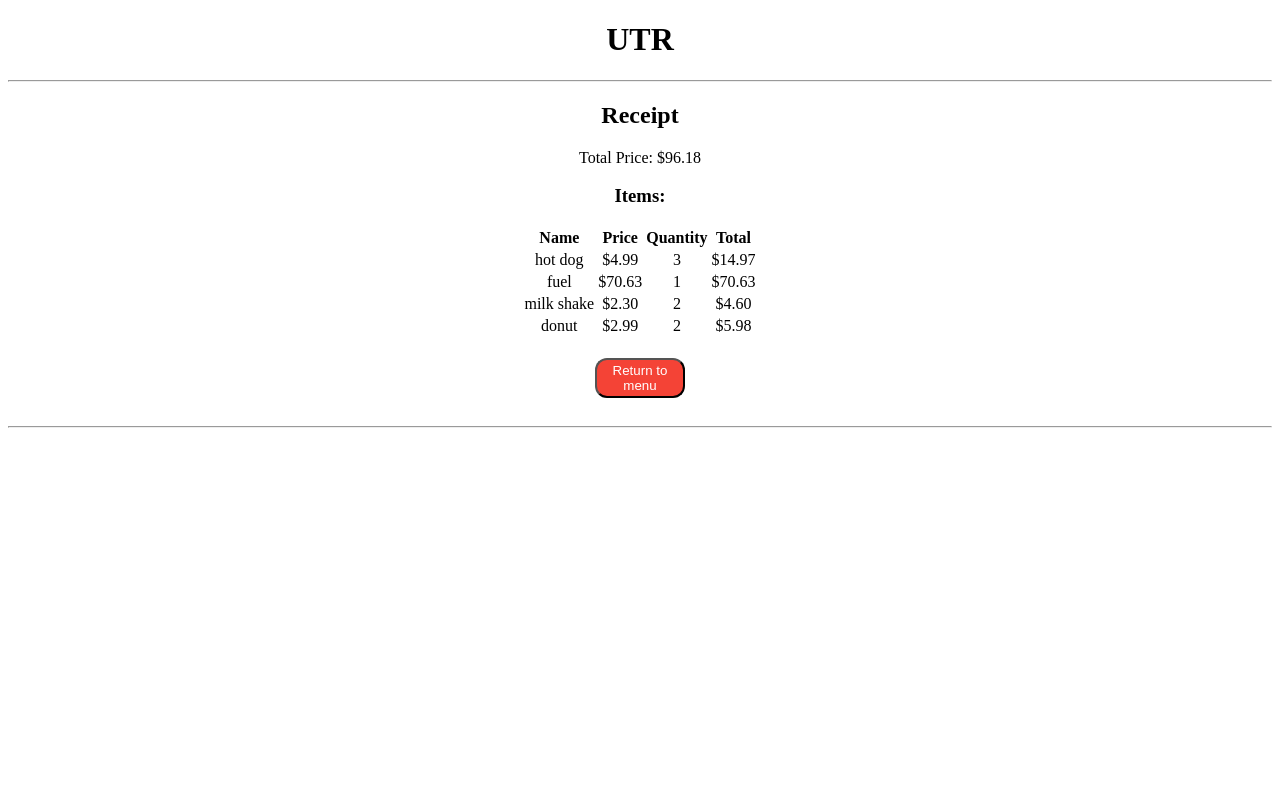
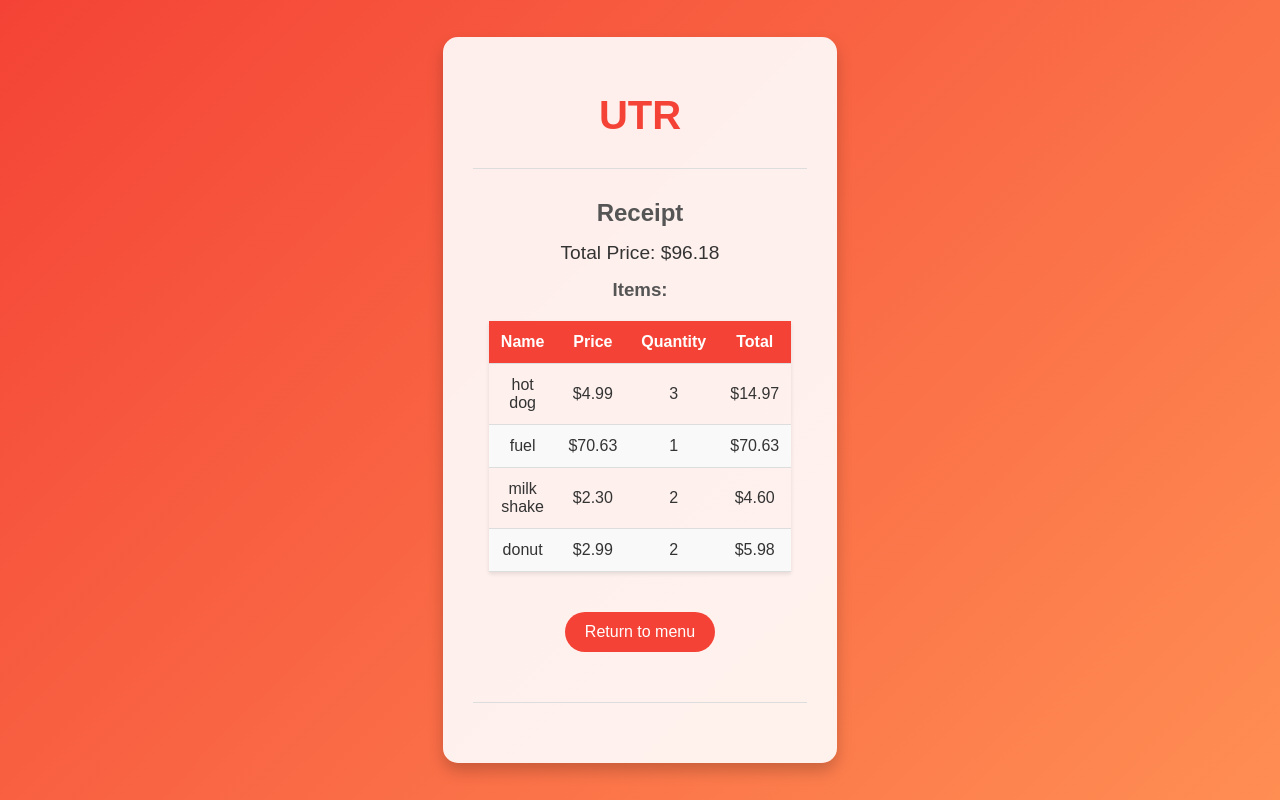
Before and after one commit to kancy020/Project-Repo, a Flask app: page /receipt in a window 1280 px wide. Run offline with Flask 3, Linux system fonts and the light colour scheme.

Commit message:
scrum 138 - edit the style section of the code so now the receipt page look more appealing

```diff
--- a/templates/receipt.html
+++ b/templates/receipt.html
@@ -1,40 +1,100 @@
 <!DOCTYPE html>
 <html lang="en">
     <style>
-        h1 {text-align: center;}
-        h2 {text-align: center;}
-        h3 {text-align: center;}
-
-        .wrapper{
-            text-align: center;
+            body {
+                font-family: Arial, sans-serif;
+                margin: 0;
+                padding: 0;
+                background: linear-gradient(135deg, #f44336, #ff8e53);
+                height: 100vh;
+                display: flex;
+                justify-content: center;
+                align-items: center;
+                color: #ffffff;
             }
 
-        p{
+            main {
+                max-width: 800px;
+                background: rgba(255, 255, 255, 0.9);
+                padding: 30px;
+                border-radius: 15px;
+                box-shadow: 0 8px 16px rgba(0, 0, 0, 0.2);
                 text-align: center;
+                color: #333;
             }
 
-        table{
-            margin: 0 auto;
+            h1 {
+                font-size: 2.5em;
+                color: #f44336;
+                margin-bottom: 5px;
             }
 
-        .button{
-            bottom: 50%;
+            h2, h3 {
+                color: #555;
+                margin: 15px 0;
+            }
+
+            p {
+                font-size: 1.2em;
+                margin: 15px 0;
+                color: #333;
+            }
+
+            table {
+                width: 90%;
+                margin: 20px auto;
+                border-collapse: collapse;
+                box-shadow: 0 2px 4px rgba(0, 0, 0, 0.1);
+            }
+
+            th, td {
+                padding: 12px;
+                text-align: center;
+                border-bottom: 1px solid #ddd;
+                color: #333;
+            }
+
+            th {
+                background-color: #f44336;
+                color: white;
+            }
+
+            tr:nth-child(even) {
+                background-color: #f9f9f9;
+            }
+
+            tr:hover {
+                background-color: #f1f1f1;
+            }
+
+            .button {
                 height: 40px;
-            width: 90px;
-            border-radius: 12px;
+                width: 150px;
+                border-radius: 20px;
                 background-color: #f44336;
                 color: white;
                 text-decoration: none;
                 display: inline-block;
-            margin: 20px 0px;
+                font-size: 16px;
+                margin: 20px 0;
                 cursor: pointer;
+                border: none;
+                transition: background-color 0.3s ease;
             }
 
-        li{
-            text-align: center;
-            list-style-type: none;
-            margin: 0;
-            padding-left: 5;
+            .button:hover {
+                background-color: #d32f2f;
+            }
+
+            .wrapper {
+                margin: 20px 0;
+            }
+
+            hr {
+                border: none;
+                height: 1px;
+                background: #ddd;
+                margin: 30px 0;
             }
     </style>
   <head>
```
Lines whose indentation alone changed are shown as unchanged.
